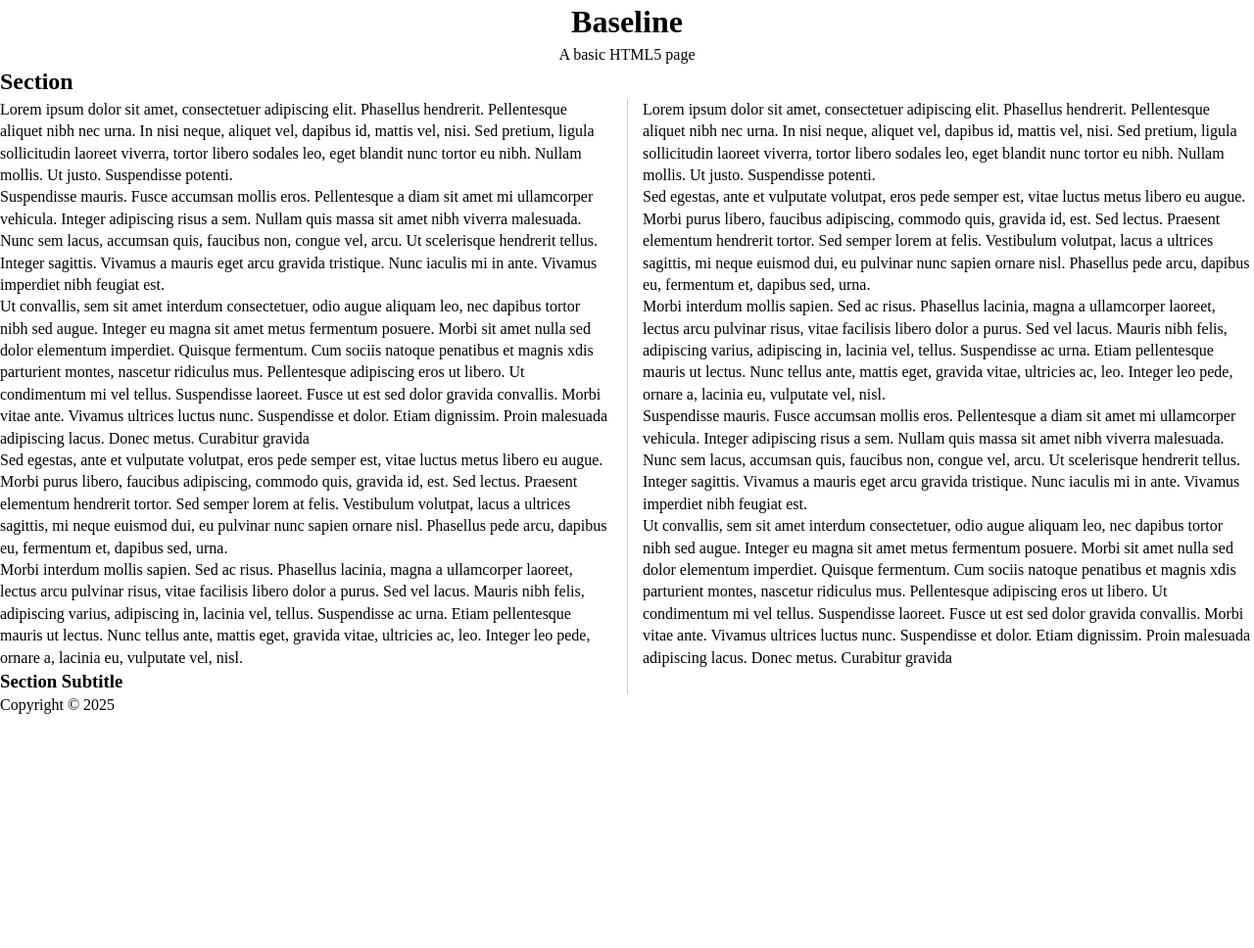
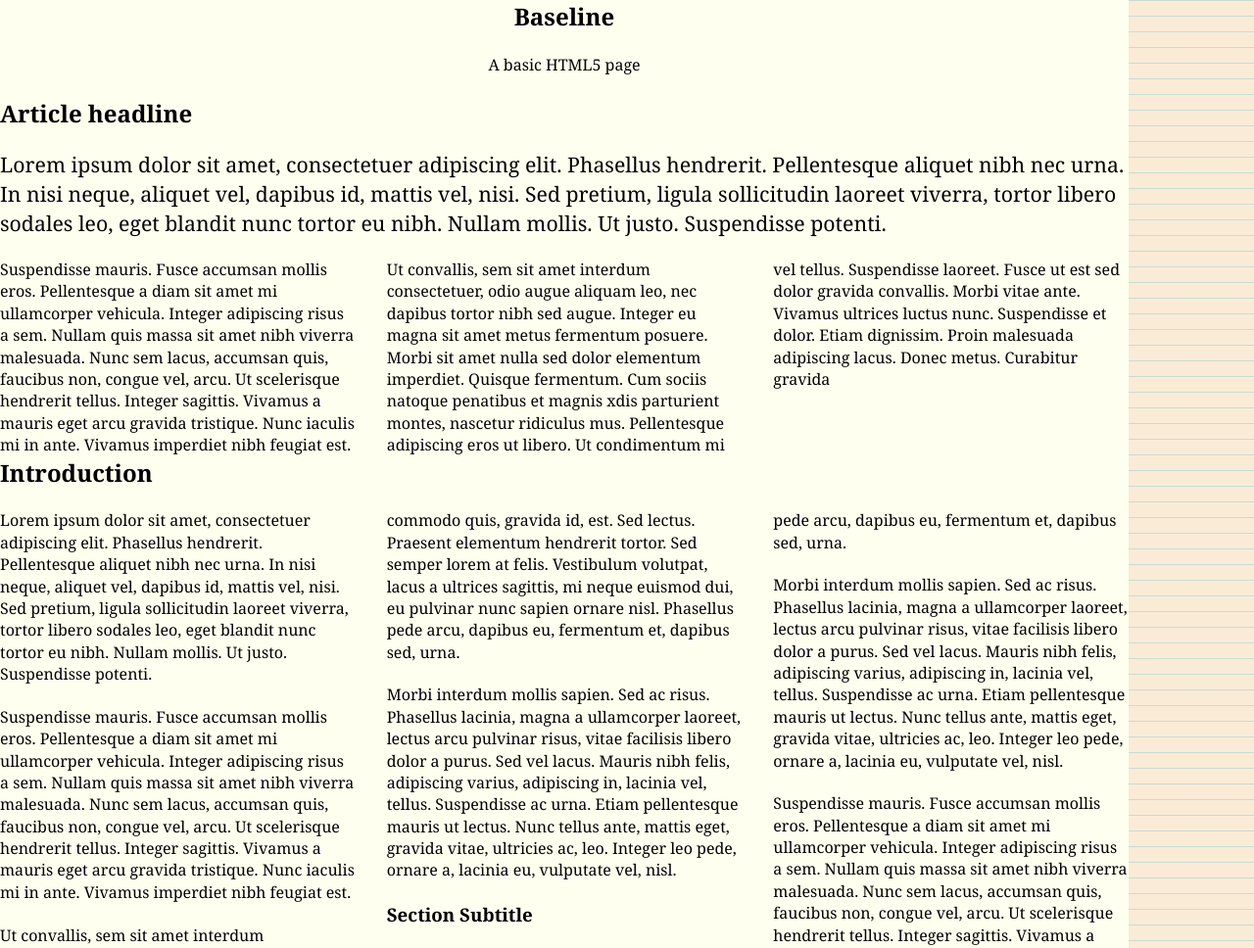
Before and after one commit to djcowan/baseline, a plain HTML site: page index.html in a window 1280 px wide. Shown: the top 968 px of the page at 98% size. Before the commit the page ends 800 px from the top, so only its background shows below. Drawn offline with Linux system fonts and the light colour scheme.

Commit message:
placeholder base

```diff
--- a/index.html
+++ b/index.html
@@ -8,89 +8,60 @@
                 <link rel="stylesheet" href="styles.css" media="screen">
         </head>
 
-        <body>
-                <header class="entry-header">
-                        <hgroup class="masthead">
-                                <h1 class="entry-title">Baseline</h1>
-                                <p class="entry-subtitle">A basic HTML5 page</p>
-                        </hgroup>
-                </header><!-- // entry-header -->
+        <body class="view-baseline">
+                <div class="page">
+                        <header class="page-header">
+                                <hgroup class="masthead">
+                                        <h2 class="page-title">Baseline</h2>
+                                        <p class="page-subtitle">A basic HTML5 page</p>
+                                </hgroup>
+                        </header><!-- // page-header -->
 
-                <main class="entry-content">
-                        <section class="entry-section">
-                                <h2 class="section-title">Section</h2>
-                                <p>Lorem ipsum dolor sit amet, consectetuer adipiscing elit. Phasellus hendrerit.
-                                        Pellentesque aliquet nibh nec urna. In nisi neque, aliquet vel, dapibus id,
-                                        mattis vel, nisi. Sed pretium, ligula sollicitudin laoreet viverra, tortor
-                                        libero sodales leo, eget blandit nunc tortor eu nibh. Nullam mollis. Ut justo.
-                                        Suspendisse potenti.</p>
-                                <p>Suspendisse mauris. Fusce accumsan mollis eros. Pellentesque a diam sit amet mi
-                                        ullamcorper vehicula. Integer adipiscing risus a sem. Nullam quis massa sit amet
-                                        nibh viverra malesuada. Nunc sem lacus, accumsan quis, faucibus non, congue vel,
-                                        arcu. Ut scelerisque hendrerit tellus. Integer sagittis. Vivamus a mauris eget
-                                        arcu gravida tristique. Nunc iaculis mi in ante. Vivamus imperdiet nibh feugiat
-                                        est.</p>
-                                <p>Ut convallis, sem sit amet interdum consectetuer, odio augue aliquam leo, nec dapibus
-                                        tortor nibh sed augue. Integer eu magna sit amet metus fermentum posuere. Morbi
-                                        sit amet nulla sed dolor elementum imperdiet. Quisque fermentum. Cum sociis
-                                        natoque penatibus et magnis xdis parturient montes, nascetur ridiculus mus.
-                                        Pellentesque adipiscing eros ut libero. Ut condimentum mi vel tellus.
-                                        Suspendisse laoreet. Fusce ut est sed dolor gravida convallis. Morbi vitae ante.
-                                        Vivamus ultrices luctus nunc. Suspendisse et dolor. Etiam dignissim. Proin
-                                        malesuada adipiscing lacus. Donec metus. Curabitur gravida</p>
-                                <p>Sed egestas, ante et vulputate volutpat, eros pede semper est, vitae luctus metus
-                                        libero eu augue. Morbi purus libero, faucibus adipiscing, commodo quis, gravida
-                                        id, est. Sed lectus. Praesent elementum hendrerit tortor. Sed semper lorem at
-                                        felis. Vestibulum volutpat, lacus a ultrices sagittis, mi neque euismod dui, eu
-                                        pulvinar nunc sapien ornare nisl. Phasellus pede arcu, dapibus eu, fermentum et,
-                                        dapibus sed, urna.</p>
-                                <p>Morbi interdum mollis sapien. Sed ac risus. Phasellus lacinia, magna a ullamcorper
-                                        laoreet, lectus arcu pulvinar risus, vitae facilisis libero dolor a purus. Sed
-                                        vel lacus. Mauris nibh felis, adipiscing varius, adipiscing in, lacinia vel,
-                                        tellus. Suspendisse ac urna. Etiam pellentesque mauris ut lectus. Nunc tellus
-                                        ante, mattis eget, gravida vitae, ultricies ac, leo. Integer leo pede, ornare a,
-                                        lacinia eu, vulputate vel, nisl.</p>
+                        <main class="page-content">
+                                <article class="article">
+                                        <header class="article-header">
+                                                <h1 class="section-title">Article headline</h1>
+                                        </header>
+                                        <p>Lorem ipsum dolor sit amet, consectetuer adipiscing elit. Phasellus hendrerit. Pellentesque aliquet nibh nec urna. In nisi neque, aliquet vel, dapibus id, mattis vel, nisi. Sed pretium, ligula sollicitudin laoreet viverra, tortor libero sodales leo, eget blandit nunc tortor eu nibh. Nullam mollis. Ut justo. Suspendisse potenti.</p>
+                                        <p>Suspendisse mauris. Fusce accumsan mollis eros. Pellentesque a diam sit amet mi ullamcorper vehicula. Integer adipiscing risus a sem. Nullam quis massa sit amet nibh viverra malesuada. Nunc sem lacus, accumsan quis, faucibus non, congue vel, arcu. Ut scelerisque hendrerit tellus. Integer sagittis. Vivamus a mauris eget arcu gravida tristique. Nunc iaculis mi in ante. Vivamus imperdiet nibh feugiat est.</p>
+                                        <p>Ut convallis, sem sit amet interdum consectetuer, odio augue aliquam leo, nec dapibus tortor nibh sed augue. Integer eu magna sit amet metus fermentum posuere. Morbi sit amet nulla sed dolor elementum imperdiet. Quisque fermentum. Cum sociis natoque penatibus et magnis xdis parturient montes, nascetur ridiculus mus. Pellentesque adipiscing eros ut libero. Ut condimentum mi vel tellus. Suspendisse laoreet. Fusce ut est sed dolor gravida convallis. Morbi vitae ante. Vivamus ultrices luctus nunc. Suspendisse et dolor. Etiam dignissim. Proin malesuada adipiscing lacus. Donec metus. Curabitur gravida</p>
+                                        <section class="section">
+                                                <header class="section-header">
+                                                        <h2 class="section-title">Introduction</h2>
+                                                </header>
+                                                <p>Lorem ipsum dolor sit amet, consectetuer adipiscing elit. Phasellus hendrerit. Pellentesque aliquet nibh nec urna. In nisi neque, aliquet vel, dapibus id, mattis vel, nisi. Sed pretium, ligula sollicitudin laoreet viverra, tortor libero sodales leo, eget blandit nunc tortor eu nibh. Nullam mollis. Ut justo. Suspendisse potenti.</p>
+                                                <p>Suspendisse mauris. Fusce accumsan mollis eros. Pellentesque a diam sit amet mi ullamcorper vehicula. Integer adipiscing risus a sem. Nullam quis massa sit amet nibh viverra malesuada. Nunc sem lacus, accumsan quis, faucibus non, congue vel, arcu. Ut scelerisque hendrerit tellus. Integer sagittis. Vivamus a mauris eget arcu gravida tristique. Nunc iaculis mi in ante. Vivamus imperdiet nibh feugiat est.</p>
+                                                <p>Ut convallis, sem sit amet interdum consectetuer, odio augue aliquam leo, nec dapibus tortor nibh sed augue. Integer eu magna sit amet metus fermentum posuere. Morbi sit amet nulla sed dolor elementum imperdiet. Quisque fermentum. Cum sociis natoque penatibus et magnis xdis parturient montes, nascetur ridiculus mus. Pellentesque adipiscing eros ut libero. Ut condimentum mi vel tellus. Suspendisse laoreet. Fusce ut est sed dolor gravida convallis. Morbi vitae ante. Vivamus ultrices luctus nunc. Suspendisse et dolor. Etiam dignissim. Proin malesuada adipiscing lacus. Donec metus. Curabitur gravida</p>
+                                                <p>Sed egestas, ante et vulputate volutpat, eros pede semper est, vitae luctus metus libero eu augue. Morbi purus libero, faucibus adipiscing, commodo quis, gravida id, est. Sed lectus. Praesent elementum hendrerit tortor. Sed semper lorem at felis. Vestibulum volutpat, lacus a ultrices sagittis, mi neque euismod dui, eu pulvinar nunc sapien ornare nisl. Phasellus pede arcu, dapibus eu, fermentum et, dapibus sed, urna.</p>
+                                                <p>Morbi interdum mollis sapien. Sed ac risus. Phasellus lacinia, magna a ullamcorper laoreet, lectus arcu pulvinar risus, vitae facilisis libero dolor a purus. Sed vel lacus. Mauris nibh felis, adipiscing varius, adipiscing in, lacinia vel, tellus. Suspendisse ac urna. Etiam pellentesque mauris ut lectus. Nunc tellus ante, mattis eget, gravida vitae, ultricies ac, leo. Integer leo pede, ornare a, lacinia eu, vulputate vel, nisl.</p>
 
-                                <h3 class="section-subtitle">Section Subtitle</h3>
-                                <p>Lorem ipsum dolor sit amet, consectetuer adipiscing elit. Phasellus hendrerit.
-                                        Pellentesque aliquet nibh nec urna. In nisi neque, aliquet vel, dapibus id,
-                                        mattis vel, nisi. Sed pretium, ligula sollicitudin laoreet viverra, tortor
-                                        libero sodales leo, eget blandit nunc tortor eu nibh. Nullam mollis. Ut justo.
-                                        Suspendisse potenti.</p>
-                                <p>Sed egestas, ante et vulputate volutpat, eros pede semper est, vitae luctus metus
-                                        libero eu augue. Morbi purus libero, faucibus adipiscing, commodo quis, gravida
-                                        id, est. Sed lectus. Praesent elementum hendrerit tortor. Sed semper lorem at
-                                        felis. Vestibulum volutpat, lacus a ultrices sagittis, mi neque euismod dui, eu
-                                        pulvinar nunc sapien ornare nisl. Phasellus pede arcu, dapibus eu, fermentum et,
-                                        dapibus sed, urna.</p>
-                                <p>Morbi interdum mollis sapien. Sed ac risus. Phasellus lacinia, magna a ullamcorper
-                                        laoreet, lectus arcu pulvinar risus, vitae facilisis libero dolor a purus. Sed
-                                        vel lacus. Mauris nibh felis, adipiscing varius, adipiscing in, lacinia vel,
-                                        tellus. Suspendisse ac urna. Etiam pellentesque mauris ut lectus. Nunc tellus
-                                        ante, mattis eget, gravida vitae, ultricies ac, leo. Integer leo pede, ornare a,
-                                        lacinia eu, vulputate vel, nisl.</p>
-                                <p>Suspendisse mauris. Fusce accumsan mollis eros. Pellentesque a diam sit amet mi
-                                        ullamcorper vehicula. Integer adipiscing risus a sem. Nullam quis massa sit amet
-                                        nibh viverra malesuada. Nunc sem lacus, accumsan quis, faucibus non, congue vel,
-                                        arcu. Ut scelerisque hendrerit tellus. Integer sagittis. Vivamus a mauris eget
-                                        arcu gravida tristique. Nunc iaculis mi in ante. Vivamus imperdiet nibh feugiat
-                                        est.</p>
-                                <p>Ut convallis, sem sit amet interdum consectetuer, odio augue aliquam leo, nec dapibus
-                                        tortor nibh sed augue. Integer eu magna sit amet metus fermentum posuere. Morbi
-                                        sit amet nulla sed dolor elementum imperdiet. Quisque fermentum. Cum sociis
-                                        natoque penatibus et magnis xdis parturient montes, nascetur ridiculus mus.
-                                        Pellentesque adipiscing eros ut libero. Ut condimentum mi vel tellus.
-                                        Suspendisse laoreet. Fusce ut est sed dolor gravida convallis. Morbi vitae ante.
-                                        Vivamus ultrices luctus nunc. Suspendisse et dolor. Etiam dignissim. Proin
-                                        malesuada adipiscing lacus. Donec metus. Curabitur gravida</p>
-                        </section>
+                                                <h3 class="section-subtitle">Section Subtitle</h3>
+                                                <p>Lorem ipsum dolor sit amet, consectetuer adipiscing elit. Phasellus hendrerit. Pellentesque aliquet nibh nec urna. In nisi neque, aliquet vel, dapibus id, mattis vel, nisi. Sed pretium, ligula sollicitudin laoreet viverra, tortor libero sodales leo, eget blandit nunc tortor eu nibh. Nullam mollis. Ut justo. Suspendisse potenti.</p>
+                                                <p>Sed egestas, ante et vulputate volutpat, eros pede semper est, vitae luctus metus libero eu augue. Morbi purus libero, faucibus adipiscing, commodo quis, gravida id, est. Sed lectus. Praesent elementum hendrerit tortor. Sed semper lorem at felis. Vestibulum volutpat, lacus a ultrices sagittis, mi neque euismod dui, eu pulvinar nunc sapien ornare nisl. Phasellus pede arcu, dapibus eu, fermentum et, dapibus sed, urna.</p>
+                                                <p>Morbi interdum mollis sapien. Sed ac risus. Phasellus lacinia, magna a ullamcorper laoreet, lectus arcu pulvinar risus, vitae facilisis libero dolor a purus. Sed vel lacus. Mauris nibh felis, adipiscing varius, adipiscing in, lacinia vel, tellus. Suspendisse ac urna. Etiam pellentesque mauris ut lectus. Nunc tellus ante, mattis eget, gravida vitae, ultricies ac, leo. Integer leo pede, ornare a, lacinia eu, vulputate vel, nisl.</p>
+                                                <p>Suspendisse mauris. Fusce accumsan mollis eros. Pellentesque a diam sit amet mi ullamcorper vehicula. Integer adipiscing risus a sem. Nullam quis massa sit amet nibh viverra malesuada. Nunc sem lacus, accumsan quis, faucibus non, congue vel, arcu. Ut scelerisque hendrerit tellus. Integer sagittis. Vivamus a mauris eget arcu gravida tristique. Nunc iaculis mi in ante. Vivamus imperdiet nibh feugiat est.</p>
+                                                <p>Ut convallis, sem sit amet interdum consectetuer, odio augue aliquam leo, nec dapibus tortor nibh sed augue. Integer eu magna sit amet metus fermentum posuere. Morbi sit amet nulla sed dolor elementum imperdiet. Quisque fermentum. Cum sociis natoque penatibus et magnis xdis parturient montes, nascetur ridiculus mus. Pellentesque adipiscing eros ut libero. Ut condimentum mi vel tellus. Suspendisse laoreet. Fusce ut est sed dolor gravida convallis. Morbi vitae ante. Vivamus ultrices luctus nunc. Suspendisse et dolor. Etiam dignissim. Proin malesuada adipiscing lacus. Donec metus. Curabitur gravida
+                                                </p>
+                                        </section>
+                                </article>
 
-                </main><!-- // entry-content -->
+                        </main><!-- // page-content -->
+                        <aside class="page-aside">
+                                <article class="card">
+                                        <h2>Enticing Card title</h2>
+                                        <p>Mauris nibh felis, adipiscing varius, adipiscing in, lacinia vel, tellus. Suspendisse ac urna. Etiam pellentesque mauris ut lectus &hellip;</p>
+                                </article>
+                                <article class="card">
+                                        <h2>Interesting title</h2>
+                                        <p>Munc tellus ante, mattis eget, gravida vitae, ultricies ac, leo. Integer leo pede, ornare a, lacinia eu, vulputate vel, nisl &hellip;</p>
+                                </article>
+                        </aside><!-- // aisde -->
 
 
-                <footer class="entry-footer">
-                        <p>Copyright &copy; 2025</p>
-                </footer><!-- // entry-footer -->
+                        <footer class="page-footer">
+                                <p>Copyright &copy; 2025</p>
+                        </footer><!-- // page-footer -->
+                </div>
         </body>
 
 </html>
--- a/styles.css
+++ b/styles.css
@@ -8,7 +8,7 @@
     --base-font-size: 1rem;
     --line-height: 1.4;
     --space-before: 1;
-    --space-after: 2;
+    --space-after: calc(var(--base-font-size) * 1.33);
     --indent-left: 2;
 }
 
@@ -17,8 +17,10 @@ html {
 }
 
 body {
+    background-color: antiquewhite;
     font-size: 1rem;
     line-height: var(--line-height);
+    font-family: Georgia, 'Times New Roman', Times, serif;
 }
 
 h1,
@@ -31,11 +33,17 @@ p {
     margin-bottom: var(--space-after);
 }
 
+.view-baseline {
+    background-image: linear-gradient(to bottom, rgb(150, 207, 207) 0, transparent 1px);
+    background-repeat: repeat-y;
+    background-size: 100% var(--base-font-size);
+}
+
 .page {
+    background-color: ivory;
     container-type: inline-size;
     container-name: page;
     max-width: calc(var(--base-font-size) * 72);
-    margin: 1pc auto;
 }
 
 .masthead {
@@ -43,11 +51,17 @@ p {
 }
 
 
-.entry-section {
+.article {
     column-count: auto;
-    column-width: 32rem;
+    column-width: calc(var(--base-font-size) * 20);
     column-gap: 2rem;
-    column-rule: 1px solid #ccc;
+    column-rule: 1px solid color-mix(in hsl, currentColor %15, currentColor 0);
+    column-fill: balance;
+}
+
+.article > p:first-of-type {
+    column-span: all;
+    font-size: calc(var(--base-font-size) * 1.33);
 }
 
 .section-title {
```
